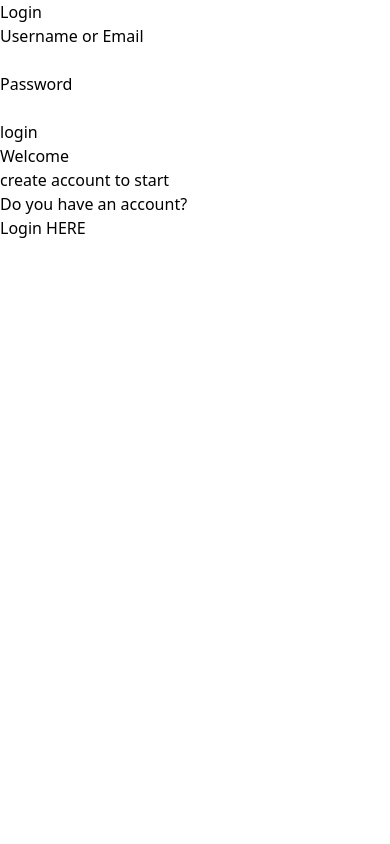
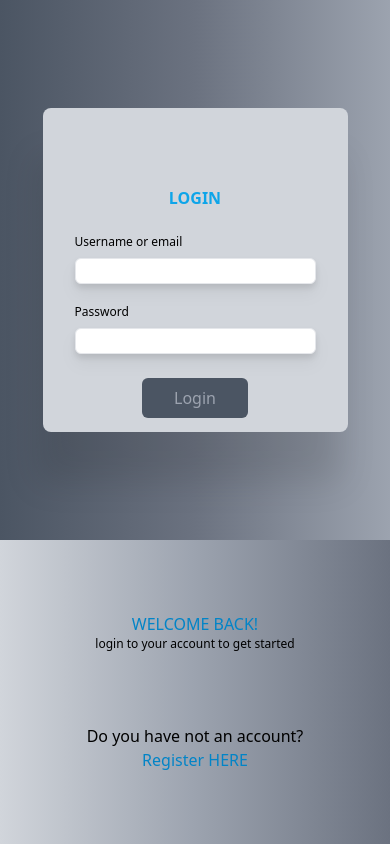
Before and after one commit to DeividBorges93/currency-exchange-frontend, a React (Vite) app: page /login in a window 390 px wide. Built offline with nearby package versions, Linux system fonts and the light colour scheme.

Commit message:
fix(components): :sparkles: use components in the pages.
change color defaults

and add prop interfaces to type.d.ts

```diff
--- a/src/components/ButtonComponent.tsx
+++ b/src/components/ButtonComponent.tsx
@@ -7,7 +7,7 @@ const ButtonComponent: React.FC<IButtonProps> = ({
   bgcolordisabled,
 }) => {
   const tailsClass =
-    "bg-sky-800 text-white py-2 px-8 rounded-md disabled:text-gray-400 ";
+    "bg-sky-600 hover:bg-sky-700 text-white py-2 px-8 rounded-md disabled:text-gray-400 ";
 
   return (
     <div className="container-form-btn text-center py-3.5">
--- a/src/components/InputComponent.tsx
+++ b/src/components/InputComponent.tsx
@@ -9,7 +9,7 @@ const InputComponent: React.FC<
       <input
         id={id}
         type={type}
-        className="rounded-md border focus:outline-none focus:ring-0 focus:border-solid focus:border focus:border-sky-800 drop-shadow-lg shadow-black px-1"
+        className="rounded-md border focus:outline-none focus:ring-0 focus:border-solid focus:border focus:border-sky-500 drop-shadow-lg shadow-black px-1"
         onChange={onChange}
         ref={inputRef}
       />
--- a/src/components/WelcomeComponent.tsx
+++ b/src/components/WelcomeComponent.tsx
@@ -14,12 +14,15 @@ const WelcomeComponent: React.FC<IWelcomeProps> = ({
   return (
     <div className={tailsClass + bgcolor}>
       <div className="welcome-text text-center">
-        <p className="welcome uppercase text-sky-800">{welcomeText}</p>
+        <p className="welcome uppercase text-sky-600">{welcomeText}</p>
         <p className="create-account-text text-xs">{createAccountText}</p>
       </div>
       <div className="register-here text-center">
         <p className="have-not-account-text">{haveNotAccountText}</p>
-        <a href={link} className="register-here-text text-sky-800">
+        <a
+          href={link}
+          className="register-here-text text-sky-600 hover:text-sky-700"
+        >
           {hereText}
         </a>
       </div>
--- a/src/pages/Login.tsx
+++ b/src/pages/Login.tsx
@@ -3,6 +3,9 @@ import { StatusCodes } from "http-status-codes";
 import React, { useState, useRef, FormEvent } from "react";
 import { useNavigate } from "react-router-dom";
 
+import ButtonComponent from "../components/ButtonComponent";
+import InputComponent from "../components/InputComponent";
+import WelcomeComponent from "../components/WelcomeComponent";
 import {
   validateFieldsLoginWithEmail,
   validateFieldsLoginWithUsername,
@@ -98,54 +101,49 @@ export default function Login() {
   };
 
   return (
-    <section className="global-container">
-      <div className="form-container">
-        <div className="wrap-login">
+    <section className="grid grid-cols-1 lg:grid-cols-3 h-screen">
+      <div className="form-container flex items-center col-span-2 justify-center bg-gradient-to-l from-gray-400 via-gray-500 to-gray-600">
+        <div className="wrap-login  drop-shadow-custom rounded-lg bg-gray-300">
+          <div className="text-center pb-3.5 pt-8">
+            {errors && (
+              <span className="error-message-login ">{errors.message}</span>
+            )}
+          </div>
           <form className="form-login" onSubmit={getValues}>
-            {errors && (
-              <span className="error-message-login">{errors.message}</span>
-            )}
-            <h1 className="form-title">Login</h1>
-            <div className="wrap-login-input">
-              <p className="title-input">Username or Email</p>
-              <input
+            <h1 className="form-title uppercase text-center font-bold pb-3.5 pt-8 text-sky-500">
+              Login
+            </h1>
+            <InputComponent
               type="text"
               id="username-email"
-                className="resgiter-input"
-                name="name"
+              label="Username or email"
               onChange={checkValues}
-                ref={refUsernameOrEmail}
+              inputRef={refUsernameOrEmail}
             />
-            </div>
-            <div className="wrap-login-input">
-              <p className="title-input">Password</p>
-              <input
+            <InputComponent
               type="password"
               id="password"
-                className="resgiter-input"
-                name="name"
+              label="Password"
               onChange={checkValues}
-                ref={refPassword}
+              inputRef={refPassword}
             />
-            </div>
-            <div className="container-login-form-btn">
-              <button id="login-form-btn" type="submit">
-                login
-              </button>
-            </div>
+            <ButtonComponent
+              type="submit"
+              id="login-form-btn"
+              value="Login"
+              bgcolordisabled="disabled:bg-gray-600"
+            />
           </form>
         </div>
       </div>
-      <div className="welcome-container">
-        <div className="welcome-text">
-          <p className="welcome">Welcome</p>
-          <p className="create-account-text">create account to start</p>
-        </div>
-        <div className="login-here">
-          <p className="have-account-text">Do you have an account?</p>
-          <p className="login-here-text">Login HERE</p>
-        </div>
-      </div>
+      <WelcomeComponent
+        welcomeText="Welcome back!"
+        createAccountText="login to your account to get started"
+        haveNotAccountText="Do you have not an account?"
+        hereText="Register HERE"
+        bgcolor="bg-gradient-to-r from-gray-300 via-gray-400 to-gray-500"
+        link="/register"
+      />
     </section>
   );
 }
--- a/src/pages/Register.tsx
+++ b/src/pages/Register.tsx
@@ -3,6 +3,9 @@ import { StatusCodes } from "http-status-codes";
 import React, { useState, useRef, FormEvent } from "react";
 import { useNavigate } from "react-router-dom";
 
+import ButtonComponent from "../components/ButtonComponent";
+import InputComponent from "../components/InputComponent";
+import WelcomeComponent from "../components/WelcomeComponent";
 import { User } from "../schemas/schemas";
 import { validateFieldsUser } from "../utils/validateFields";
 
@@ -81,73 +84,57 @@ export default function Register() {
 
   return (
     <section className="grid grid-cols-1 lg:grid-cols-3 h-screen">
-      <div className="form-container flex items-center col-span-2 justify-center bg-gray-500">
+      <div className="form-container flex items-center col-span-2 justify-center bg-gradient-to-r from-gray-600 via-gray-500 to-gray-400">
         <div className="wrap-register drop-shadow-custom rounded-lg bg-gray-300">
           <form className="form-register" onSubmit={addUser}>
+            <div className="text-center pb-3.5 pt-8">
               {errors && (
-              <span className="error-message-register">{errors.message}</span>
+                <span className="error-message-register ">
+                  {errors.message}
+                </span>
               )}
-            <h1 className="form-title uppercase text-center font-bold pb-3.5 pt-8 text-sky-800">
+            </div>
+            <h1 className="form-title uppercase text-center font-bold pb-3.5 pt-8 text-sky-500">
               Register
             </h1>
-            <div className="wrap-register-input px-8 py-2.5">
-              <p className="title-input text-xs pb-2">Username</p>
-              <input
+            <InputComponent
               type="text"
               id="username"
-                className="resgiter-input rounded-md border focus:outline-none focus:ring-0 focus:border-solid focus:border focus:border-sky-800 drop-shadow-lg shadow-black px-1"
-                name="name"
+              label="Username"
               onChange={checkValues}
-                ref={refUsername}
+              inputRef={refUsername}
             />
-            </div>
-            <div className="wrap-register-input px-8 py-2.5">
-              <p className="title-input text-xs pb-2">Email</p>
-              <input
+            <InputComponent
               type="email"
               id="email"
-                className="resgiter-input rounded-md border focus:outline-none focus:ring-0 focus:border-solid focus:border focus:border-sky-800 drop-shadow-lg shadow-black px-1"
-                name="name"
+              label="Email"
               onChange={checkValues}
-                ref={refEmail}
+              inputRef={refEmail}
             />
-            </div>
-            <div className="wrap-register-input px-8 py-2.5">
-              <p className="title-input text-xs pb-2">Password</p>
-              <input
+            <InputComponent
               type="password"
               id="password"
-                className="resgiter-input rounded-md border focus:outline-none focus:ring-0 focus:border-solid focus:border focus:border-sky-800 drop-shadow-lg shadow-black px-1"
-                name="name"
+              label="Password"
               onChange={checkValues}
-                ref={refPassword}
+              inputRef={refPassword}
             />
-            </div>
-            <div className="container-register-form-btn text-center py-3.5">
-              <button
+            <ButtonComponent
+              type="submit"
               id="register-form-btn"
-                type="submit"
-                className="bg-sky-800 text-white py-2 px-8 rounded-md disabled:bg-gray-500 disabled:text-gray-400"
-                disabled
-              >
-                Register
-              </button>
-            </div>
+              value="Register"
+              bgcolordisabled="disabled:bg-gray-600"
+            />
           </form>
         </div>
       </div>
-      <div className="welcome-container flex flex-col items-center col-span-1 justify-evenly bg-gray-300">
-        <div className="welcome-text text-center">
-          <p className="welcome uppercase  text-sky-800">Welcome!</p>
-          <p className="create-account-text text-xs">create account to start</p>
-        </div>
-        <div className="login-here text-center">
-          <p className="have-account-text">Do you have an account?</p>
-          <a href="/login" className="login-here-text text-sky-800">
-            Login HERE
-          </a>
-        </div>
-      </div>
+      <WelcomeComponent
+        welcomeText="Welcome!"
+        createAccountText="create account to start"
+        haveNotAccountText="Do you have an account?"
+        hereText="Login HERE"
+        bgcolor="bg-gradient-to-r from-gray-500 via-gray-400 to-gray-300"
+        link="/login"
+      />
     </section>
   );
 }
--- a/src/type.d.ts
+++ b/src/type.d.ts
@@ -1,14 +1,37 @@
 interface IError {
   code: number;
   message: string;
-};
+}
 
 interface IUserWithUsername {
   username: string;
   password: string;
-};
+}
 
 interface IUserWithEmail {
   email: string;
   password: string;
-};
+}
+
+interface IInputProps {
+  type: "text" | "password" | "email";
+  id: string;
+  label: string;
+  onChange: (event: React.ChangeEvent<HTMLInputElement>) => void;
+}
+
+interface IButtonProps {
+  id: string;
+  type: "button" | "submit" | "reset";
+  value: string;
+  bgcolordisabled: string;
+}
+
+interface IWelcomeProps {
+  welcomeText: string;
+  createAccountText: string;
+  haveNotAccountText: string;
+  hereText: string;
+  bgcolor: string;
+  link: string;
+}
```
Lines whose indentation alone changed are shown as unchanged.
